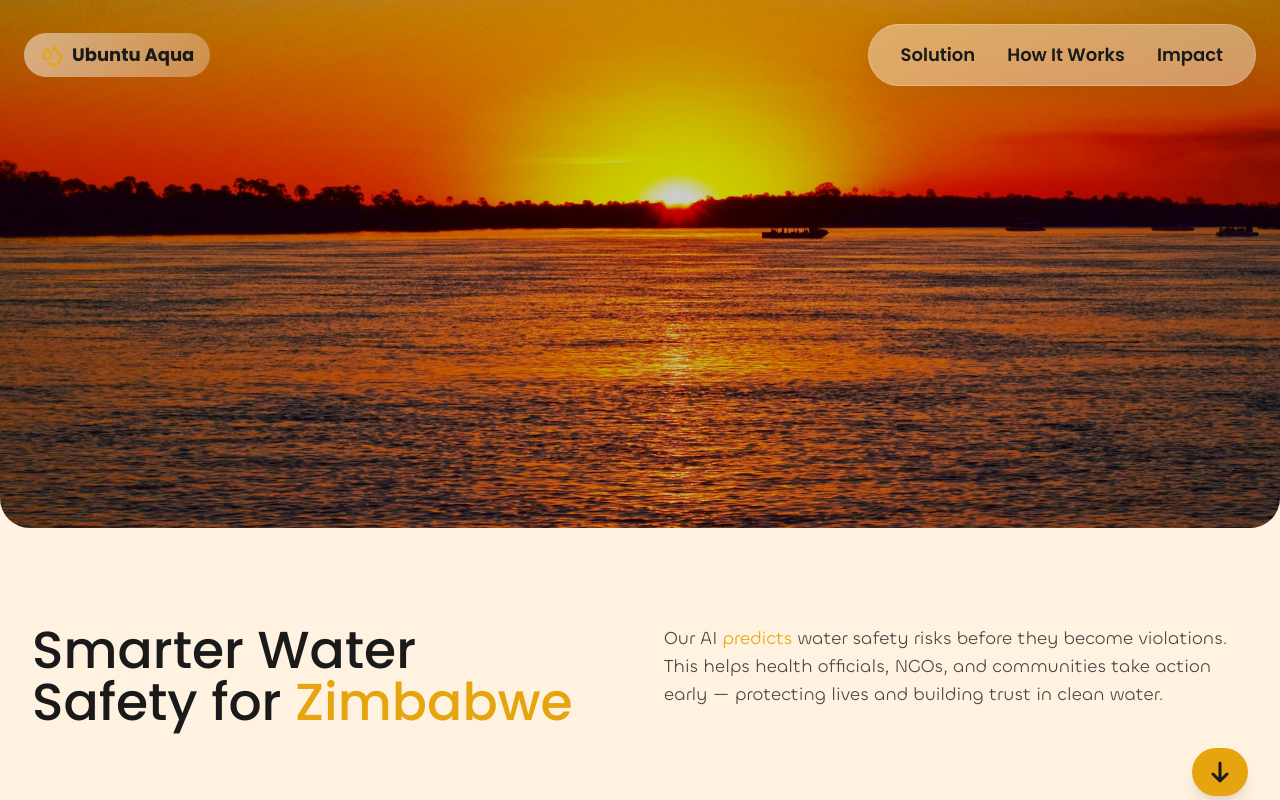
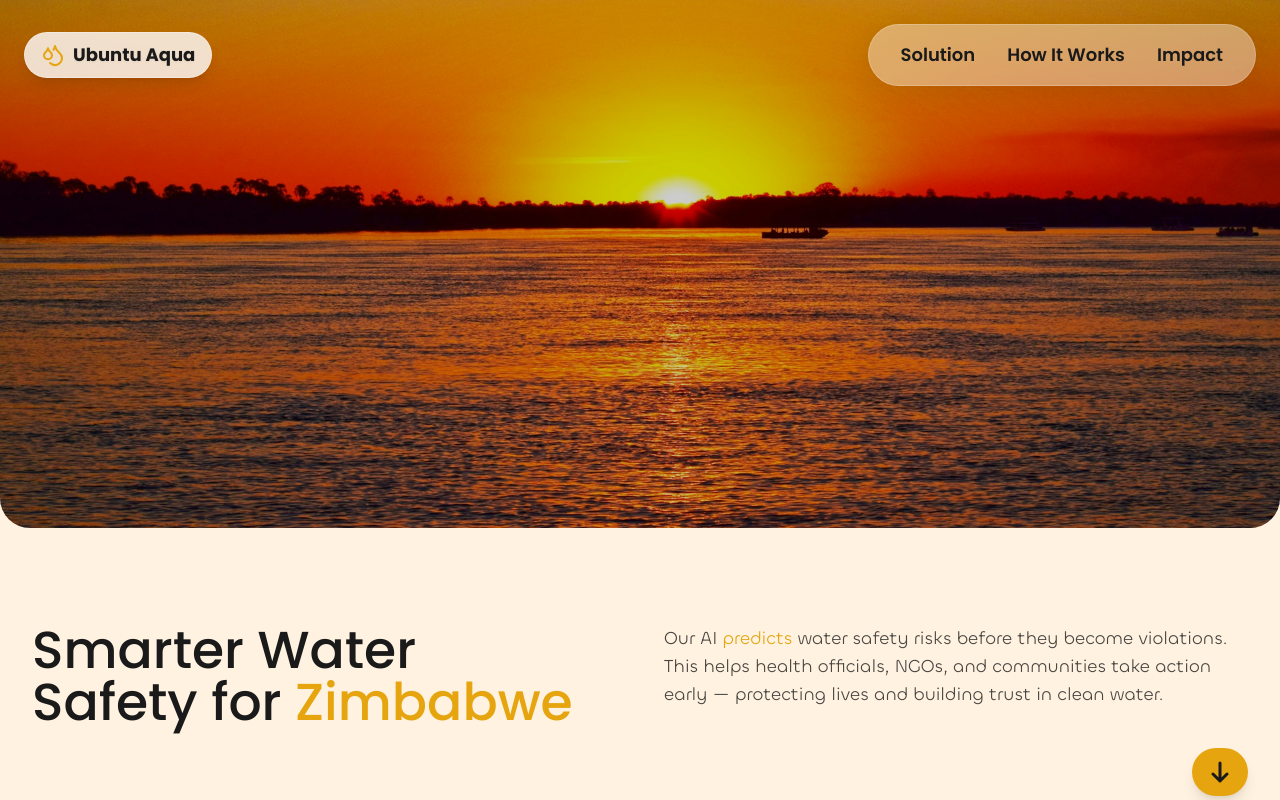
Before and after one commit to keith-ufumeli/ubuntu-aqua, a Next.js app: page / in a window 1280 px wide. Shown: the top 800 px of the page. Built offline with nearby package versions, Linux system fonts and the light colour scheme.

Commit message:
Update logo styles in globals.css for enhanced visual impact and add dynamic background color to logo-chip in Navigation component. Improve text visibility with drop-shadow effect on logo text.

```diff
--- a/src/app/globals.css
+++ b/src/app/globals.css
@@ -132,7 +132,7 @@
   }
 
   .logo-chip {
-    @apply relative px-4 py-2 rounded-full bg-gradient-to-r from-white/50 to-white/30 backdrop-blur-lg;
+    @apply relative px-4 py-2 rounded-full bg-white/80 backdrop-blur-lg shadow-lg border border-white/30;
   }
 
   .cta-button {
--- a/src/components/layout/Navigation.tsx
+++ b/src/components/layout/Navigation.tsx
@@ -38,13 +38,17 @@ export default function Navigation() {
           {/* Logo positioned on the left */}
           <motion.div
             className="logo-chip"
+            style={{
+              backgroundColor: `rgba(255, 255, 255, ${isScrolled ? 0.9 : 0.8})`,
+              backdropFilter: 'blur(16px)'
+            }}
             whileHover={{ scale: 1.05 }}
             transition={{ duration: 0.2 }}
           >
             <div className="flex items-center space-x-2">
               <Droplets className="h-6 w-6 text-primary" />
               <motion.span
-                className="font-heading text-lg font-bold text-foreground"
+                className="font-heading text-lg font-bold text-foreground drop-shadow-sm"
                 initial={{ opacity: 0, y: 20 }}
                 animate={{ opacity: 1, y: 0 }}
                 transition={{ duration: 0.8, ease: [0.25, 0.46, 0.45, 0.94] }}
```
